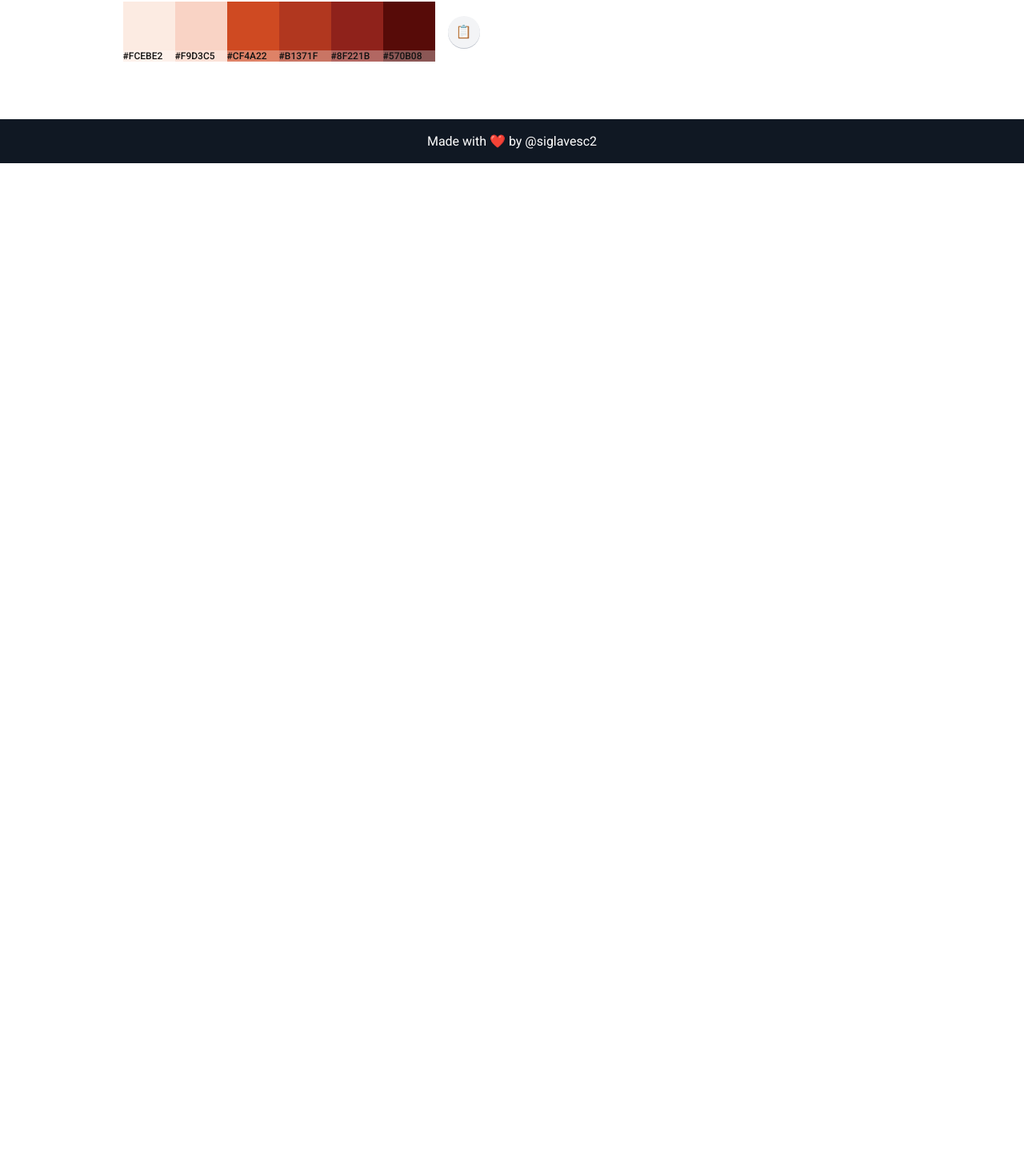
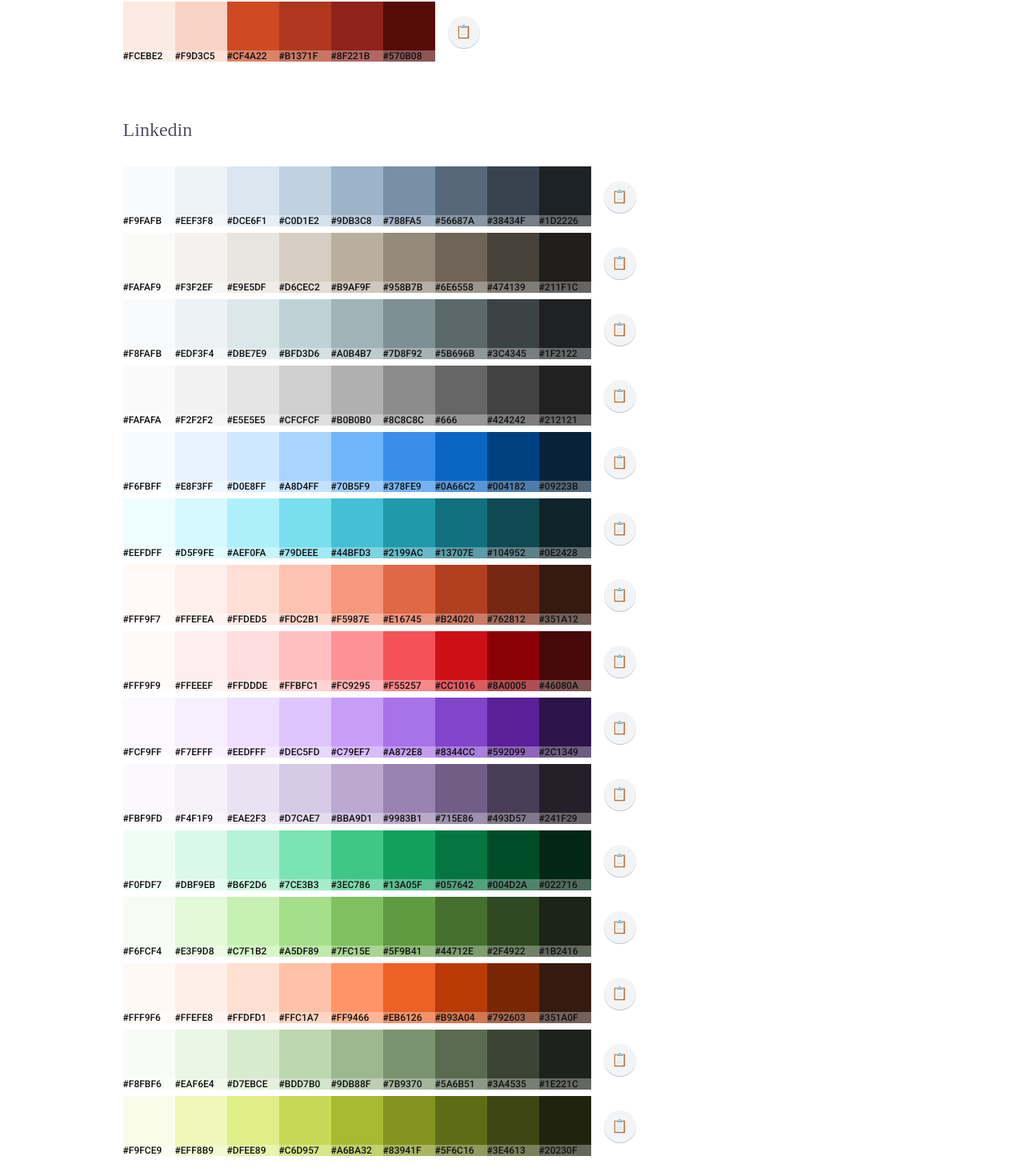
Before and after one commit to Siglave/copy-paste-css, a Next.js app: page /color-palettes in a window 1280 px wide. Shown: the part 4860-6330 px from the top of the page at 80% size. Before the commit the page ends 5064 px from the top, so only its background shows below. Built offline with nearby package versions, Linux system fonts and the light colour scheme; a web font is replaced by a local one.

Commit message:
Add linkedin palettes

```diff
--- a/frontend/elements/palettes.js
+++ b/frontend/elements/palettes.js
@@ -457,5 +457,175 @@
                 "#570B08",
             ],
         ]
+    },
+    {
+        company: "Linkedin",
+        palette: [
+            [
+                "#f9fafb",
+                "#eef3f8",
+                "#dce6f1",
+                "#c0d1e2",
+                "#9db3c8",
+                "#788fa5",
+                "#56687a",
+                "#38434f",
+                "#1d2226",
+            ],
+            [
+                "#fafaf9",
+                "#f3f2ef",
+                "#e9e5df",
+                "#d6cec2",
+                "#b9af9f",
+                "#958b7b",
+                "#6e6558",
+                "#474139",
+                "#211f1c",
+            ],
+            [
+                "#f8fafb",
+                "#edf3f4",
+                "#dbe7e9",
+                "#bfd3d6",
+                "#a0b4b7",
+                "#7d8f92",
+                "#5b696b",
+                "#3c4345",
+                "#1f2122",
+            ],
+            [
+                "#fafafa",
+                "#f2f2f2",
+                "#e5e5e5",
+                "#cfcfcf",
+                "#b0b0b0",
+                "#8c8c8c",
+                "#666",
+                "#424242",
+                "#212121",
+            ],
+            [
+                "#f6fbff",
+                "#e8f3ff",
+                "#d0e8ff",
+                "#a8d4ff",
+                "#70b5f9",
+                "#378fe9",
+                "#0a66c2",
+                "#004182",
+                "#09223b",
+            ],
+            [
+                "#eefdff",
+                "#d5f9fe",
+                "#aef0fa",
+                "#79deee",
+                "#44bfd3",
+                "#2199ac",
+                "#13707e",
+                "#104952",
+                "#0e2428",
+            ],
+            [
+                "#fff9f7",
+                "#ffefea",
+                "#ffded5",
+                "#fdc2b1",
+                "#f5987e",
+                "#e16745",
+                "#b24020",
+                "#762812",
+                "#351a12",
+            ],
+            [
+                "#fff9f9",
+                "#ffeeef",
+                "#ffddde",
+                "#ffbfc1",
+                "#fc9295",
+                "#f55257",
+                "#cc1016",
+                "#8a0005",
+                "#46080a",
+            ],
+            [
+                "#fcf9ff",
+                "#f7efff",
+                "#eedfff",
+                "#dec5fd",
+                "#c79ef7",
+                "#a872e8",
+                "#8344cc",
+                "#592099",
+                "#2c1349",
+            ],
+            [
+                "#fbf9fd",
+                "#f4f1f9",
+                "#eae2f3",
+                "#d7cae7",
+                "#bba9d1",
+                "#9983b1",
+                "#715e86",
+                "#493d57",
+                "#241f29",
+            ],
+            [
+                "#f0fdf7",
+                "#dbf9eb",
+                "#b6f2d6",
+                "#7ce3b3",
+                "#3ec786",
+                "#13a05f",
+                "#057642",
+                "#004d2a",
+                "#022716",
+            ],
+            [
+                "#f6fcf4",
+                "#e3f9d8",
+                "#c7f1b2",
+                "#a5df89",
+                "#7fc15e",
+                "#5f9b41",
+                "#44712e",
+                "#2f4922",
+                "#1b2416",
+            ],
+            [
+                "#fff9f6",
+                "#ffefe8",
+                "#ffdfd1",
+                "#ffc1a7",
+                "#ff9466",
+                "#eb6126",
+                "#b93a04",
+                "#792603",
+                "#351a0f",
+            ],
+            [
+                "#f8fbf6",
+                "#eaf6e4",
+                "#d7ebce",
+                "#bdd7b0",
+                "#9db88f",
+                "#7b9370",
+                "#5a6b51",
+                "#3a4535",
+                "#1e221c",
+            ],
+            [
+                "#f9fce9",
+                "#eff8b9",
+                "#dfee89",
+                "#c6d957",
+                "#a6ba32",
+                "#83941f",
+                "#5f6c16",
+                "#3e4613",
+                "#20230f",
+            ],
+        ]
     }
 ]
```
